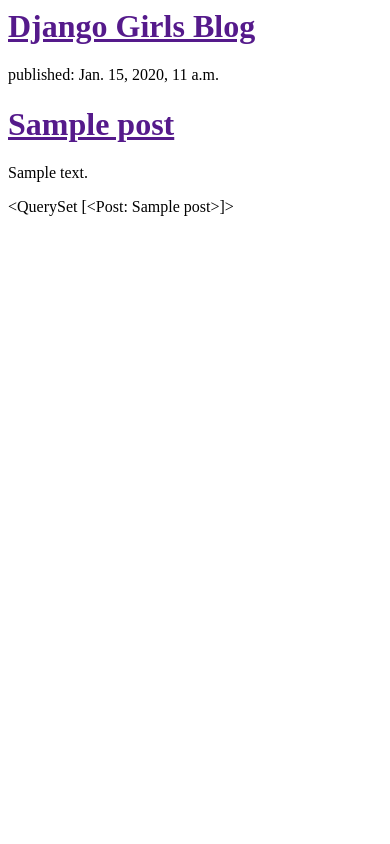
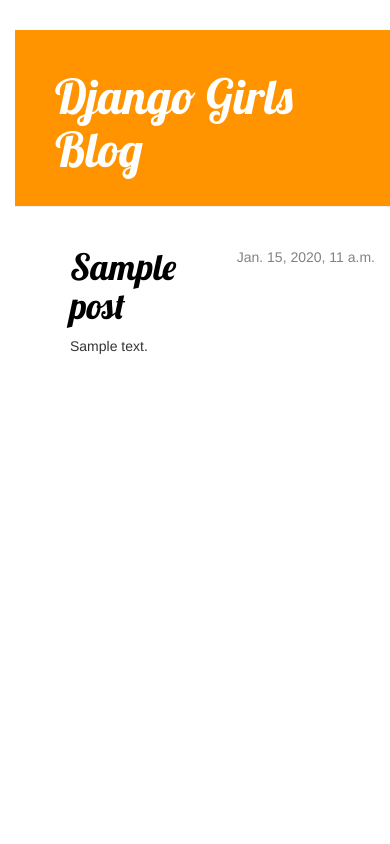
Before and after one commit to Dsompolska/my-first-blog, a Django app: template bloog/templates/blog/post_list.html in a window 390 px wide. Run offline with Django 3.2, Linux system fonts and the light colour scheme; the template is opened without the code that fills it: values that come from a table or form of the project are taken from there, others are empty; tables that the repository leaves empty hold one stand-in row (values such as "Sample post"); parts of the project's set-up code (start-up, migrations or seed data) failed here and were passed over; some libraries are stand-ins or nearby versions.

Commit message:
szablon dla wpisów'

```diff
--- /dev/null
+++ b/bloog/templates/blog/base.html
@@ -0,0 +1,31 @@
+{% load staticfiles %}
+<html>
+
+	<head>
+		<title>Blog Dagmary</title>
+		<link rel="stylesheet" href="//maxcdn.bootstrapcdn.com/bootstrap/3.2.0/css/bootstrap.min.css">
+		<link rel="stylesheet" href="//maxcdn.bootstrapcdn.com/bootstrap/3.2.0/css/bootstrap-theme.min.css">
+		<link rel="stylesheet" href="{% static 'css/blog.css' %} ">
+		<link href="//fonts.googleapis.com/css?family=Lobster&subset=latin,latin-ext" rel="stylesheet" type="text/css">
+	</head>
+
+	<body>
+
+<body>
+    <div class="page-header">
+        <h1><a href="/">Django Girls Blog</a></h1>
+    </div>
+    <div class="content container">
+        <div class="row">
+            <div class="col-md-8">
+            {% block content %}
+            {% endblock %}
+            </div>
+        </div>
+    </div>
+</body>
+
+
+	</body>
+
+</html>
--- a/bloog/templates/blog/post_list.html
+++ b/bloog/templates/blog/post_list.html
@@ -1,29 +1,20 @@
-<html>
-	<head>
-		<title>Blog Dagmary</title>
-	</head>
-
+{% extends 'blog/base.html' %}
 	<body>
-	  <div>
-            <h1><a href="">Django Girls Blog</a></h1>
-        </div>
-    {% for post in posts %}
-
-        <div>
-            <p>published: {{ post.published_date }}</p>
-            <h1><a href="">{{ post.title }}</a></h1>
-            <p>{{ post.text|linebreaks }}</p>
-        </div>
-
-        <div>
 
 
-          {{ posts }}
 
 
-        </div>
-    {% endfor %}
+				{% block content %}
+        			 {% for post in posts %}
+        			 	<div class= "post">
+        			 		<div class="date">
+        			 			{{ post.published_date }}
+        			 		</div>
+							<h1><a href="{% url 'post_detail' pk=post.pk %}">{{ post.title }}</a></h1>
+            				<p>{{ post.text|linebreaks }}</p>
+        				</div>
+        			{% endfor %}
+        		{% endblock content %}
+
 
 	</body>
-
-</html>
--- a/bloog/urls.py
+++ b/bloog/urls.py
@@ -3,4 +3,5 @@ from . import views
 
 urlpatterns = [
 	url(r'^$', views.post_list, name='post_list'),
+	url(r'^post/(?P<pk>[0-9]+)/$', views.post_detail, name='post_detail'),
 ]
--- a/bloog/views.py
+++ b/bloog/views.py
@@ -1,7 +1,11 @@
 from django.shortcuts import render
 from .models import Post
 from django.utils import timezone
+from django.shortcuts import render, get_object_or_404
 
 def post_list(request):
 	posts = Post.objects.filter(published_date__lte=timezone.now()).order_by('published_date')
 	return render(request,'blog/post_list.html',{'posts' : posts})
+def post_detail(request, pk):
+	post = get_object_or_404
+	return render(request, 'blog/post_detail.html' , {'post': post})
--- a/mysite/settings.py
+++ b/mysite/settings.py
@@ -102,3 +102,6 @@ USE_TZ = True
 
 STATIC_URL = '/static/'
 STATIC_ROOT = os.path.join(BASE_DIR,'public','static')
+STATICFILES_DIRS = (
+    os.path.join(BASE_DIR, "static"),
+)
--- /dev/null
+++ b/static/css/blog.css
@@ -0,0 +1,56 @@
+h1 a{
+	color:2A7310;
+	font-family:"Lobster";
+}
+body {
+	padding-left:15px;
+	padding-top:30px;
+
+}
+.page-header {
+    background-color: #ff9400;
+    margin-top: 0;
+    padding: 20px 20px 20px 40px;
+}
+
+.page-header h1, .page-header h1 a, .page-header h1 a:visited, .page-header h1 a:active {
+    color: #ffffff;
+    font-size: 36pt;
+    text-decoration: none;
+}
+
+.content {
+    margin-left: 40px;
+}
+
+h1, h2, h3, h4 {
+    font-family: 'Lobster', cursive;
+}
+
+.date {
+    float: right;
+    color: #828282;
+}
+
+.save {
+    float: right;
+}
+
+.post-form textarea, .post-form input {
+    width: 100%;
+}
+
+.top-menu, .top-menu:hover, .top-menu:visited {
+    color: #ffffff;
+    float: right;
+    font-size: 26pt;
+    margin-right: 20px;
+}
+
+.post {
+    margin-bottom: 70px;
+}
+
+.post h1 a, .post h1 a:visited {
+    color: #000000;
+}
```
Also changed, not shown: bloog/templates/blog/post_detail.html (added, +13 -0 lines).
